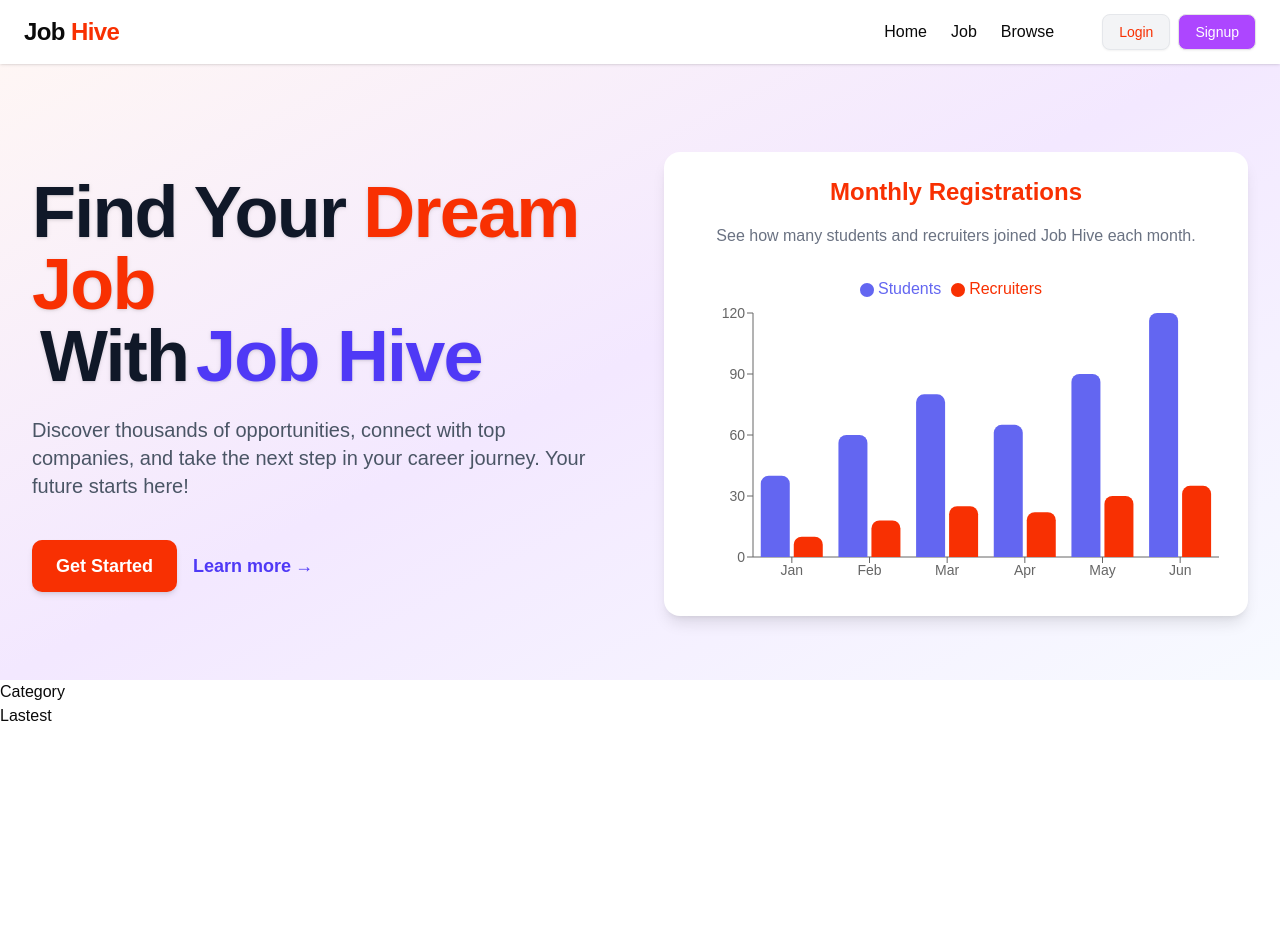
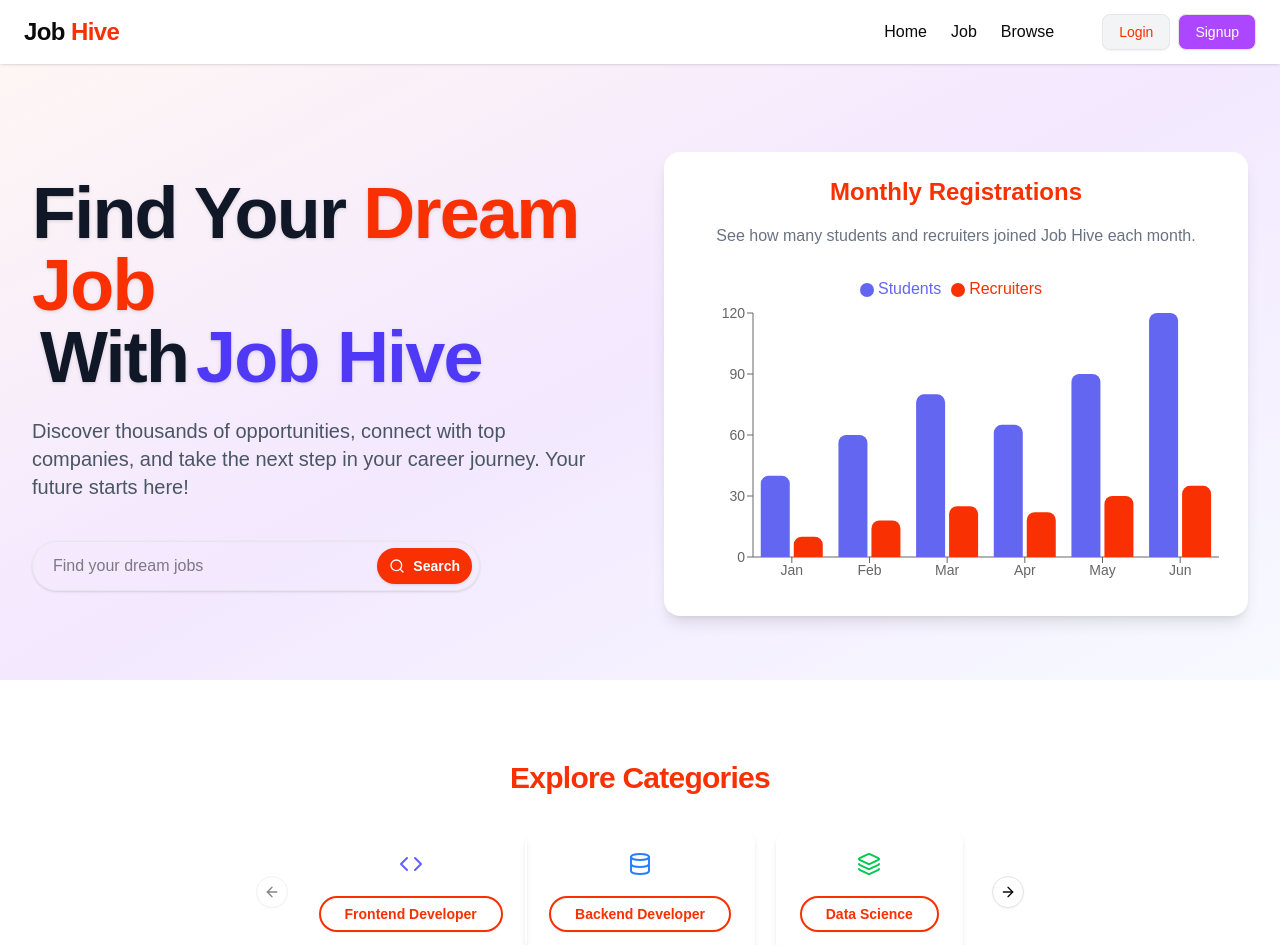
Before and after one commit to MuhammadUmar7195/JOBHIVE, a React (Vite) app in the folder client/: page / in a window 1280 px wide. Shown: the top 945 px of the page. Before the commit the page ends 800 px from the top, so only its background shows below. Built offline with nearby package versions, Linux system fonts and the light colour scheme.

Commit message:
Category Carousel done

```diff
--- a/client/package.json
+++ b/client/package.json
@@ -20,6 +20,7 @@
     "axios": "^1.9.0",
     "class-variance-authority": "^0.7.1",
     "clsx": "^2.1.1",
+    "embla-carousel-react": "^8.6.0",
     "lucide-react": "^0.511.0",
     "react": "^19.1.0",
     "react-dom": "^19.1.0",
--- a/client/src/components/CategoryCarousel.jsx
+++ b/client/src/components/CategoryCarousel.jsx
@@ -1,11 +1,72 @@
-import React from 'react'
+import {
+  Carousel,
+  CarouselContent,
+  CarouselItem,
+  CarouselNext,
+  CarouselPrevious,
+} from "../components/ui/carousel";
+import { Button } from "../components/ui/button";
+import { Briefcase, Code, Database, Image, Layers } from "lucide-react";
+
+const category = [
+  {
+    name: "Frontend Developer",
+    icon: <Code className="w-6 h-6 text-indigo-500" />,
+  },
+  {
+    name: "Backend Developer",
+    icon: <Database className="w-6 h-6 text-blue-500" />,
+  },
+  {
+    name: "Data Science",
+    icon: <Layers className="w-6 h-6 text-green-500" />,
+  },
+  {
+    name: "Graphic Designer",
+    icon: <Image className="w-6 h-6 text-pink-500" />,
+  },
+  {
+    name: "FullStack Developer",
+    icon: <Briefcase className="w-6 h-6 text-yellow-500" />,
+  },
+];
 
 const CategoryCarousel = () => {
+  const searchJobHandler = (query) => {
+    console.log(`Searching for jobs in category: ${query}`);
+  };
   return (
-    <div className=''>
-      Category
+    <div className="w-full max-w-2xl mx-auto my-20">
+      <h2 className="text-3xl font-bold text-center mb-8 text-[#F83002] tracking-tight">
+        Explore Categories
+      </h2>
+      <Carousel className="w-full">
+        <CarouselContent>
+          {category.map((cat, index) => (
+            <CarouselItem
+              key={cat.name}
+              className="md:basis-1/2 lg:basis-1/3 flex justify-center"
+            >
+              <div
+                className={`bg-gradient-to-br ${cat.color} rounded-2xl shadow-md p-6 flex flex-col items-center gap-3 transition hover:scale-105 duration-200`}
+              >
+                <div className="mb-2">{cat.icon}</div>
+                <Button
+                  onClick={() => searchJobHandler(cat.name)}
+                  variant="outline"
+                  className="rounded-full px-6 py-2 font-semibold border-2 border-[#F83002] text-[#F83002] hover:bg-[#F83002] hover:text-white transition cursor-pointer"
+                >
+                  {cat.name}
+                </Button>
+              </div>
+            </CarouselItem>
+          ))}
+        </CarouselContent>
+        <CarouselPrevious />
+        <CarouselNext />
+      </Carousel>
     </div>
-  )
-}
+  );
+};
 
-export default CategoryCarousel
+export default CategoryCarousel;
--- a/client/src/components/HeroSection.jsx
+++ b/client/src/components/HeroSection.jsx
@@ -1,5 +1,17 @@
 import { Link } from "react-router-dom";
-import { BarChart, Bar, XAxis, YAxis, Tooltip, ResponsiveContainer, Legend } from "recharts";
+import {
+  BarChart,
+  Bar,
+  XAxis,
+  YAxis,
+  Tooltip,
+  ResponsiveContainer,
+  Legend,
+} from "recharts";
+import { Input } from "./ui/input";
+import { Button } from "./ui/button";
+import { Search } from "lucide-react";
+import { useState } from "react";
 
 const HeroSection = () => {
   const registrationData = [
@@ -10,6 +22,13 @@ const HeroSection = () => {
     { month: "May", Students: 90, Recruiters: 30 },
     { month: "Jun", Students: 120, Recruiters: 35 },
   ];
+
+  const [query, setQuery] = useState("");
+
+  const handleSubmitQuery = (e) => {
+    console.log(query);
+    e.preventDefault();
+  };
 
   return (
     <section className="relative mt-8 bg-gradient-to-br from-[#fff7f4] via-[#f3e8ff] to-[#f7faff] overflow-hidden">
@@ -23,7 +42,8 @@ const HeroSection = () => {
               <h1 className="text-5xl sm:text-7xl font-extrabold tracking-tight text-gray-900 mb-6 drop-shadow">
                 Find Your <span className="text-[#F83002]">Dream Job</span>
                 <br className="hidden lg:block" />
-                <span className="ml-2 mr-2">With</span><span className="text-indigo-600">Job Hive</span>
+                <span className="ml-2 mr-2">With</span>
+                <span className="text-indigo-600">Job Hive</span>
               </h1>
               <p className="mt-6 text-lg sm:text-xl text-gray-600 font-medium max-w-xl mx-auto lg:mx-0">
                 Discover thousands of opportunities, connect with top companies,
@@ -31,18 +51,24 @@ const HeroSection = () => {
                 starts here!
               </p>
               <div className="mt-10 flex flex-col sm:flex-row items-center lg:items-start justify-center lg:justify-start gap-4">
-                <Link
-                  to="/login"
-                  className="rounded-lg bg-[#F83002] px-6 py-3 text-lg font-semibold text-white shadow-md hover:bg-[#d72600] transition"
+                <form
+                  className="relative w-full max-w-md"
+                  onSubmit={handleSubmitQuery}
                 >
-                  Get Started
-                </Link>
-                <Link
-                  to="#"
-                  className="text-lg font-semibold text-indigo-600 hover:underline flex items-center gap-1 mt-3"
-                >
-                  Learn more <span aria-hidden="true">→</span>
-                </Link>
+                  <input
+                    type="text"
+                    placeholder="Find your dream jobs"
+                    onChange={(e) => setQuery(e.target.value)}
+                    className="w-full py-3 pl-5 pr-32 rounded-full border border-gray-200 shadow focus:ring-2 focus:ring-[#F83002] focus:outline-none text-base transition"
+                  />
+                  <Button
+                    type="submit"
+                    className="absolute right-2 top-1/2 -translate-y-1/2 rounded-full bg-[#F83002] hover:bg-[#d72600] text-white px-6 py-2 font-semibold flex items-center gap-2 shadow transition cursor-pointer"
+                  >
+                    <Search className="h-5 w-5" />
+                    Search
+                  </Button>
+                </form>
               </div>
             </div>
           </div>
@@ -64,27 +90,22 @@ const HeroSection = () => {
                     labelStyle={{ color: "#F83002", fontWeight: "bold" }}
                   />
                   <Legend verticalAlign="top" height={36} iconType="circle" />
-                  <Bar dataKey="Students" fill="#6366f1" radius={[8, 8, 0, 0]} />
-                  <Bar dataKey="Recruiters" fill="#F83002" radius={[8, 8, 0, 0]} />
+                  <Bar
+                    dataKey="Students"
+                    fill="#6366f1"
+                    radius={[8, 8, 0, 0]}
+                  />
+                  <Bar
+                    dataKey="Recruiters"
+                    fill="#F83002"
+                    radius={[8, 8, 0, 0]}
+                  />
                 </BarChart>
               </ResponsiveContainer>
             </div>
           </div>
         </div>
       </div>
-      {/* Bottom Decorative Blob */}
-      <div
-        className="absolute inset-x-0 top-[calc(100%-13rem)] -z-10 transform-gpu overflow-hidden blur-3xl sm:top-[calc(100%-30rem)]"
-        aria-hidden="true"
-      >
-        <div
-          className="relative left-1/2 aspect-[1155/678] w-[72rem] -translate-x-1/2 bg-gradient-to-tr from-[#ff80b5] to-[#9089fc] opacity-30"
-          style={{
-            clipPath:
-              "polygon(74.1% 44.1%, 100% 61.6%, 97.5% 26.9%, 85.5% 0.1%, 80.7% 2%, 72.5% 32.5%, 60.2% 62.4%, 52.4% 68.1%, 47.5% 58.3%, 45.2% 34.5%, 27.5% 76.7%, 0.1% 64.9%, 17.9% 100%, 27.6% 76.8%, 76.1% 97.7%, 74.1% 44.1%)",
-          }}
-        ></div>
-      </div>
     </section>
   );
 };
--- /dev/null
+++ b/client/src/components/ui/carousel.jsx
@@ -0,0 +1,194 @@
+import * as React from "react"
+import useEmblaCarousel from "embla-carousel-react";
+import { ArrowLeft, ArrowRight } from "lucide-react"
+
+import { cn } from "@/lib/utils"
+import { Button } from "@/components/ui/button"
+
+const CarouselContext = React.createContext(null)
+
+function useCarousel() {
+  const context = React.useContext(CarouselContext)
+
+  if (!context) {
+    throw new Error("useCarousel must be used within a <Carousel />")
+  }
+
+  return context
+}
+
+function Carousel({
+  orientation = "horizontal",
+  opts,
+  setApi,
+  plugins,
+  className,
+  children,
+  ...props
+}) {
+  const [carouselRef, api] = useEmblaCarousel({
+    ...opts,
+    axis: orientation === "horizontal" ? "x" : "y",
+  }, plugins)
+  const [canScrollPrev, setCanScrollPrev] = React.useState(false)
+  const [canScrollNext, setCanScrollNext] = React.useState(false)
+
+  const onSelect = React.useCallback((api) => {
+    if (!api) return
+    setCanScrollPrev(api.canScrollPrev())
+    setCanScrollNext(api.canScrollNext())
+  }, [])
+
+  const scrollPrev = React.useCallback(() => {
+    api?.scrollPrev()
+  }, [api])
+
+  const scrollNext = React.useCallback(() => {
+    api?.scrollNext()
+  }, [api])
+
+  const handleKeyDown = React.useCallback((event) => {
+    if (event.key === "ArrowLeft") {
+      event.preventDefault()
+      scrollPrev()
+    } else if (event.key === "ArrowRight") {
+      event.preventDefault()
+      scrollNext()
+    }
+  }, [scrollPrev, scrollNext])
+
+  React.useEffect(() => {
+    if (!api || !setApi) return
+    setApi(api)
+  }, [api, setApi])
+
+  React.useEffect(() => {
+    if (!api) return
+    onSelect(api)
+    api.on("reInit", onSelect)
+    api.on("select", onSelect)
+
+    return () => {
+      api?.off("select", onSelect)
+    };
+  }, [api, onSelect])
+
+  return (
+    <CarouselContext.Provider
+      value={{
+        carouselRef,
+        api: api,
+        opts,
+        orientation:
+          orientation || (opts?.axis === "y" ? "vertical" : "horizontal"),
+        scrollPrev,
+        scrollNext,
+        canScrollPrev,
+        canScrollNext,
+      }}>
+      <div
+        onKeyDownCapture={handleKeyDown}
+        className={cn("relative", className)}
+        role="region"
+        aria-roledescription="carousel"
+        data-slot="carousel"
+        {...props}>
+        {children}
+      </div>
+    </CarouselContext.Provider>
+  );
+}
+
+function CarouselContent({
+  className,
+  ...props
+}) {
+  const { carouselRef, orientation } = useCarousel()
+
+  return (
+    <div
+      ref={carouselRef}
+      className="overflow-hidden"
+      data-slot="carousel-content">
+      <div
+        className={cn(
+          "flex",
+          orientation === "horizontal" ? "-ml-4" : "-mt-4 flex-col",
+          className
+        )}
+        {...props} />
+    </div>
+  );
+}
+
+function CarouselItem({
+  className,
+  ...props
+}) {
+  const { orientation } = useCarousel()
+
+  return (
+    <div
+      role="group"
+      aria-roledescription="slide"
+      data-slot="carousel-item"
+      className={cn(
+        "min-w-0 shrink-0 grow-0 basis-full",
+        orientation === "horizontal" ? "pl-4" : "pt-4",
+        className
+      )}
+      {...props} />
+  );
+}
+
+function CarouselPrevious({
+  className,
+  variant = "outline",
+  size = "icon",
+  ...props
+}) {
+  const { orientation, scrollPrev, canScrollPrev } = useCarousel()
+
+  return (
+    <Button
+      data-slot="carousel-previous"
+      variant={variant}
+      size={size}
+      className={cn("absolute size-8 rounded-full", orientation === "horizontal"
+        ? "top-1/2 -left-12 -translate-y-1/2"
+        : "-top-12 left-1/2 -translate-x-1/2 rotate-90", className)}
+      disabled={!canScrollPrev}
+      onClick={scrollPrev}
+      {...props}>
+      <ArrowLeft />
+      <span className="sr-only">Previous slide</span>
+    </Button>
+  );
+}
+
+function CarouselNext({
+  className,
+  variant = "outline",
+  size = "icon",
+  ...props
+}) {
+  const { orientation, scrollNext, canScrollNext } = useCarousel()
+
+  return (
+    <Button
+      data-slot="carousel-next"
+      variant={variant}
+      size={size}
+      className={cn("absolute size-8 rounded-full", orientation === "horizontal"
+        ? "top-1/2 -right-12 -translate-y-1/2"
+        : "-bottom-12 left-1/2 -translate-x-1/2 rotate-90", className)}
+      disabled={!canScrollNext}
+      onClick={scrollNext}
+      {...props}>
+      <ArrowRight />
+      <span className="sr-only">Next slide</span>
+    </Button>
+  );
+}
+
+export { Carousel, CarouselContent, CarouselItem, CarouselPrevious, CarouselNext };
```
Also changed, not shown: client/src/components/shared/Navbar.jsx (+4 -4 lines), 1 other file (tests, documents, lock files or other folders).
